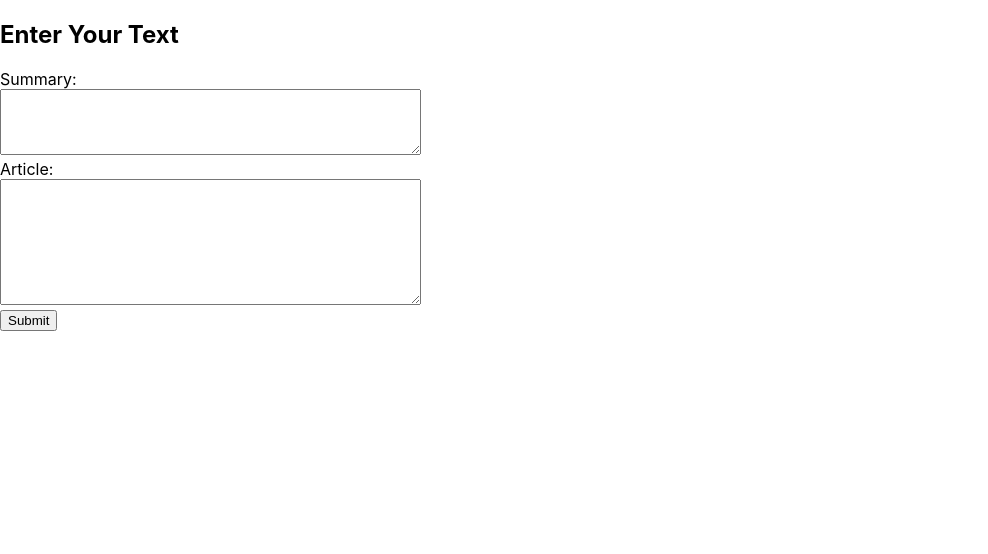
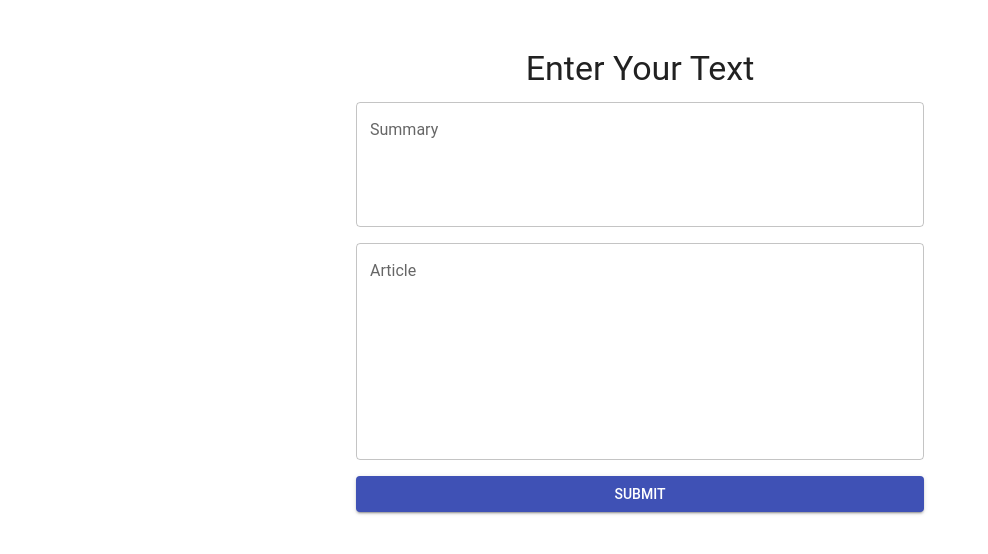
Before and after one commit to masatonaut/amr-summarizer-prototype, a React (Create React App) app in the folder frontend/: page / in a window 1280 px wide. Shown: the top 554 px of the page, without its empty margins (0-988 px from the left). Built offline with nearby package versions, Linux system fonts and the light colour scheme.

Commit message:
feat(frontend): upgrade InputForm design using Material UI

```diff
--- a/frontend/package.json
+++ b/frontend/package.json
@@ -3,6 +3,9 @@
   "version": "0.1.0",
   "private": true,
   "dependencies": {
+    "@emotion/react": "^11.14.0",
+    "@emotion/styled": "^11.14.0",
+    "@mui/material": "^6.4.5",
     "@testing-library/dom": "^10.4.0",
     "@testing-library/jest-dom": "^6.6.3",
     "@testing-library/react": "^16.2.0",
--- a/frontend/src/InputForm.js
+++ b/frontend/src/InputForm.js
@@ -1,6 +1,6 @@
-// frontend/src/InputForm.js
 import React, { useState } from "react";
 import { useNavigate } from "react-router-dom";
+import { Box, TextField, Button, Typography } from "@mui/material";
 
 const InputForm = () => {
   const [summary, setSummary] = useState("");
@@ -37,33 +37,41 @@ const InputForm = () => {
   };
 
   return (
-    <div>
-      <h2>Enter Your Text</h2>
-      <form onSubmit={handleSubmit}>
-        <div>
-          <label>Summary:</label>
-          <br />
-          <textarea
+    <Box sx={{ maxWidth: 600, mx: "auto", mt: 4, p: 2 }}>
+      <Typography variant="h4" align="center" gutterBottom>
+        Enter Your Text
+      </Typography>
+      <Box
+        component="form"
+        onSubmit={handleSubmit}
+        sx={{ display: "flex", flexDirection: "column", gap: 2 }}
+      >
+        <TextField
+          label="Summary"
+          variant="outlined"
+          multiline
+          rows={4}
           value={summary}
           onChange={(e) => setSummary(e.target.value)}
-            rows="4"
-            cols="50"
         />
-        </div>
-        <div>
-          <label>Article:</label>
-          <br />
-          <textarea
+        <TextField
+          label="Article"
+          variant="outlined"
+          multiline
+          rows={8}
           value={article}
           onChange={(e) => setArticle(e.target.value)}
-            rows="8"
-            cols="50"
         />
-        </div>
-        <button type="submit">Submit</button>
-      </form>
-      {error && <p style={{ color: "red" }}>{error}</p>}
-    </div>
+        <Button type="submit" variant="contained" color="primary">
+          Submit
+        </Button>
+      </Box>
+      {error && (
+        <Typography variant="body1" color="error" align="center" sx={{ mt: 2 }}>
+          {error}
+        </Typography>
+      )}
+    </Box>
   );
 };
 
--- a/frontend/src/index.js
+++ b/frontend/src/index.js
@@ -1,17 +1,23 @@
-import React from 'react';
-import ReactDOM from 'react-dom/client';
-import './index.css';
-import App from './App';
-import reportWebVitals from './reportWebVitals';
+import React from "react";
+import ReactDOM from "react-dom/client";
+import App from "./App";
+import { createTheme, ThemeProvider } from "@mui/material/styles";
+import CssBaseline from "@mui/material/CssBaseline";
 
-const root = ReactDOM.createRoot(document.getElementById('root'));
+const theme = createTheme({
+  palette: {
+    primary: { main: "#3f51b5" },
+    secondary: { main: "#f50057" },
+  },
+  typography: {
+    fontFamily: "Roboto, Arial, sans-serif",
+  },
+});
+
+const root = ReactDOM.createRoot(document.getElementById("root"));
 root.render(
-  <React.StrictMode>
+  <ThemeProvider theme={theme}>
+    <CssBaseline />
     <App />
-  </React.StrictMode>
+  </ThemeProvider>
 );
-
-// If you want to start measuring performance in your app, pass a function
-// to log results (for example: reportWebVitals(console.log))
-// or send to an analytics endpoint. Learn more: https://bit.ly/CRA-vitals
-reportWebVitals();
```
Also changed, not shown: 1 other file (tests, documents, lock files or other folders). Lines whose indentation alone changed are shown as unchanged.
